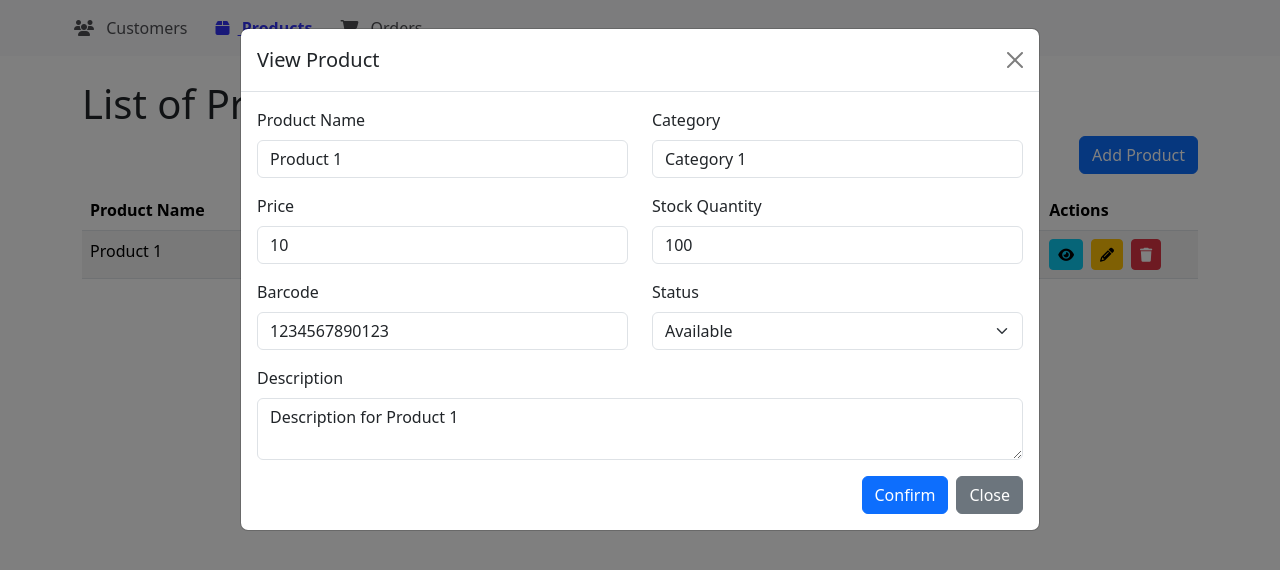
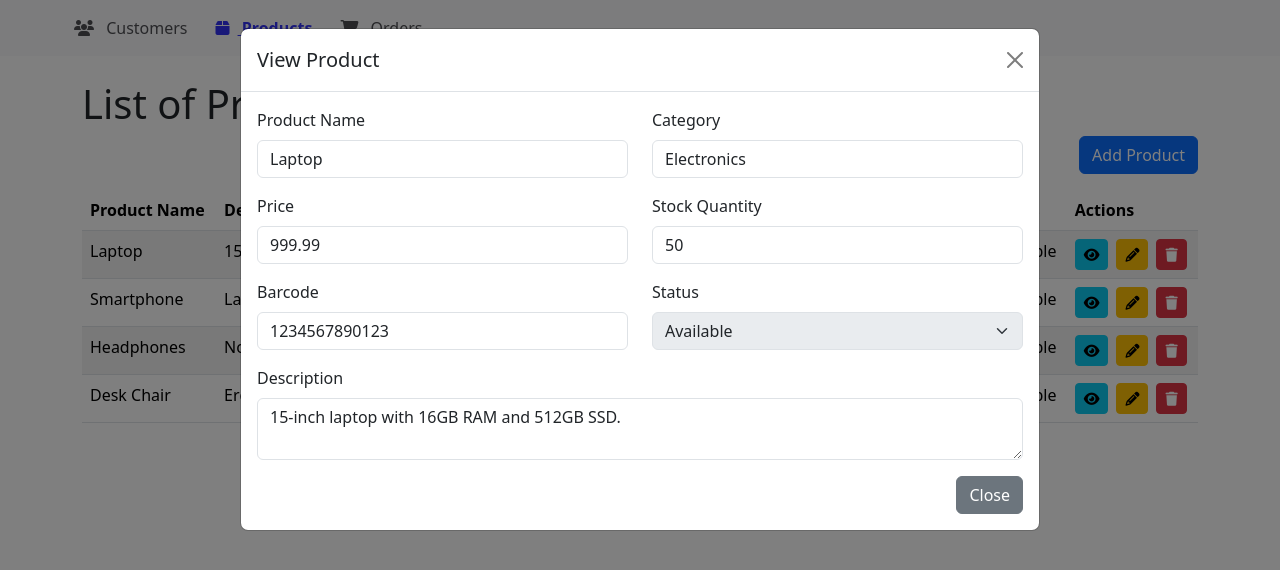
Before and after one commit to Abdarahmane/commercial-management, a Vue app: page /products in a window 1280 px wide. Both pictures are taken after a click on the button 1066 px from the left and 254 px from the top of the page. Shown: the top 570 px of the page. Built offline with nearby package versions, Linux system fonts and the light colour scheme.

Commit message:
update product

```diff
--- a/src/components/products/Product.vue
+++ b/src/components/products/Product.vue
@@ -21,6 +21,9 @@
         </tr>
       </thead>
       <tbody>
+        <tr v-if="products.length === 0">
+          <td colspan="8" class="text-center">No products available.</td>
+        </tr>
         <tr v-for="product in products" :key="product.id">
           <td>{{ product.name }}</td>
           <td>{{ product.description }}</td>
@@ -30,13 +33,22 @@
           <td>{{ product.barcode }}</td>
           <td>{{ product.status }}</td>
           <td>
-            <button class="btn btn-info btn-sm me-2" @click="openModal('view', product)">
+            <button
+              class="btn btn-info btn-sm me-2"
+              @click="openModal('view', product)"
+            >
               <i class="fa fa-eye"></i>
             </button>
-            <button class="btn btn-warning btn-sm me-2" @click="openModal('edit', product)">
+            <button
+              class="btn btn-warning btn-sm me-2"
+              @click="openModal('edit', product)"
+            >
               <i class="fa fa-pencil"></i>
             </button>
-            <button class="btn btn-danger btn-sm" @click="confirmDelete(product.id)">
+            <button
+              class="btn btn-danger btn-sm"
+              @click="confirmDelete(product.id)"
+            >
               <i class="fa fa-trash"></i>
             </button>
           </td>
@@ -56,10 +68,18 @@
         <div class="modal-content">
           <div class="modal-header">
             <h5 class="modal-title" id="productModalLabel">{{ modalTitle }}</h5>
-            <button type="button" class="btn-close" @click="closeModal"></button>
+            <button
+              type="button"
+              class="btn-close"
+              @click="closeModal"
+            ></button>
           </div>
           <div class="modal-body">
-            <form @submit.prevent="modalAction === 'edit' ? submitEdit() : addProduct()">
+            <form
+              @submit.prevent="
+                modalAction === 'edit' ? submitEdit() : addProduct()
+              "
+            >
               <div class="row">
                 <div class="col-md-6 mb-3">
                   <label for="name" class="form-label">Product Name</label>
@@ -68,6 +88,7 @@
                     type="text"
                     class="form-control"
                     id="name"
+                    :readonly="modalAction === 'view'"
                     required
                   />
                 </div>
@@ -78,6 +99,7 @@
                     type="text"
                     class="form-control"
                     id="category"
+                    :readonly="modalAction === 'view'"
                     required
                   />
                 </div>
@@ -91,6 +113,7 @@
                     step="0.01"
                     class="form-control"
                     id="price"
+                    :readonly="modalAction === 'view'"
                     required
                   />
                 </div>
@@ -101,6 +124,7 @@
                     type="number"
                     class="form-control"
                     id="stock"
+                    :readonly="modalAction === 'view'"
                     required
                   />
                 </div>
@@ -113,6 +137,7 @@
                     type="text"
                     class="form-control"
                     id="barcode"
+                    :readonly="modalAction === 'view'"
                     required
                   />
                 </div>
@@ -122,6 +147,7 @@
                     v-model="currentProduct.status"
                     class="form-select"
                     id="status"
+                    :disabled="modalAction === 'view'"
                     required
                   >
                     <option value="Available">Available</option>
@@ -136,11 +162,24 @@
                   v-model="currentProduct.description"
                   class="form-control"
                   id="description"
+                  :readonly="modalAction === 'view'"
                 ></textarea>
               </div>
               <div class="d-flex justify-content-end">
-                <button type="submit" class="btn btn-primary me-2">Confirm</button>
-                <button type="button" class="btn btn-secondary" @click="closeModal">Close</button>
+                <button
+                  v-if="modalAction !== 'view'"
+                  type="submit"
+                  class="btn btn-primary me-2"
+                >
+                  Confirm
+                </button>
+                <button
+                  type="button"
+                  class="btn btn-secondary"
+                  @click="closeModal"
+                >
+                  Close
+                </button>
               </div>
             </form>
           </div>
@@ -157,15 +196,44 @@ export default {
       products: [
         {
           id: 1,
-          name: "Product 1",
-          description: "Description for Product 1",
-          price: 10.0,
-          stock: 100,
-          category: "Category 1",
+          name: "Laptop",
+          description: "15-inch laptop with 16GB RAM and 512GB SSD.",
+          price: 999.99,
+          stock: 50,
+          category: "Electronics",
           barcode: "1234567890123",
           status: "Available",
         },
-        // Add more product objects here...
+        {
+          id: 2,
+          name: "Smartphone",
+          description: "Latest model smartphone with 128GB storage.",
+          price: 699.99,
+          stock: 30,
+          category: "Electronics",
+          barcode: "1234567890124",
+          status: "Available",
+        },
+        {
+          id: 3,
+          name: "Headphones",
+          description: "Noise-cancelling over-ear headphones.",
+          price: 199.99,
+          stock: 20,
+          category: "Accessories",
+          barcode: "1234567890125",
+          status: "Available",
+        },
+        {
+          id: 4,
+          name: "Desk Chair",
+          description: "Ergonomic desk chair for home office.",
+          price: 149.99,
+          stock: 15,
+          category: "Furniture",
+          barcode: "1234567890126",
+          status: "Available",
+        },
       ],
       currentProduct: {
         name: "",
@@ -192,10 +260,10 @@ export default {
     },
 
     confirmDelete(productId) {
-  if (confirm("Are you sure you want to delete this product?")) {
-    this.products = this.products.filter((p) => p.id !== productId);
-  }
-},
+      if (confirm("Are you sure you want to delete this product?")) {
+        this.products = this.products.filter((p) => p.id !== productId);
+      }
+    },
 
     resetCurrentProduct() {
       this.currentProduct = {
@@ -210,30 +278,43 @@ export default {
     },
 
     generateUniqueId() {
-      return this.products.length > 0 ? Math.max(...this.products.map(p => p.id)) + 1 : 1;
+      return this.products.length > 0
+        ? Math.max(...this.products.map((p) => p.id)) + 1
+        : 1;
     },
 
     openModal(action, product = null) {
       this.modalAction = action;
-      this.modalTitle = action === 'edit' ? 'Edit Product' : (action === 'view' ? 'View Product' : 'Add Product');
-      if (action === 'edit') {
+      this.modalTitle =
+        action === "edit"
+          ? "Edit Product"
+          : action === "view"
+          ? "View Product"
+          : "Add Product";
+      if (action === "edit") {
         this.currentProduct = { ...product };
-      } else if (action === 'view') {
-        this.currentProduct = product; // Keep reference for view mode
+      } else if (action === "view") {
+        this.currentProduct = { ...product }; // Keep reference for view mode
       } else {
         this.resetCurrentProduct(); // Reset for add mode
       }
-      const modal = new bootstrap.Modal(document.getElementById('productModal'));
+      const modal = new bootstrap.Modal(
+        document.getElementById("productModal")
+      );
       modal.show();
     },
 
     closeModal() {
-      const modal = bootstrap.Modal.getInstance(document.getElementById('productModal'));
+      const modal = bootstrap.Modal.getInstance(
+        document.getElementById("productModal")
+      );
       modal.hide();
     },
 
     submitEdit() {
-      const index = this.products.findIndex(p => p.id === this.currentProduct.id);
+      const index = this.products.findIndex(
+        (p) => p.id === this.currentProduct.id
+      );
       if (index !== -1) {
         this.products[index] = { ...this.currentProduct };
       }
```
